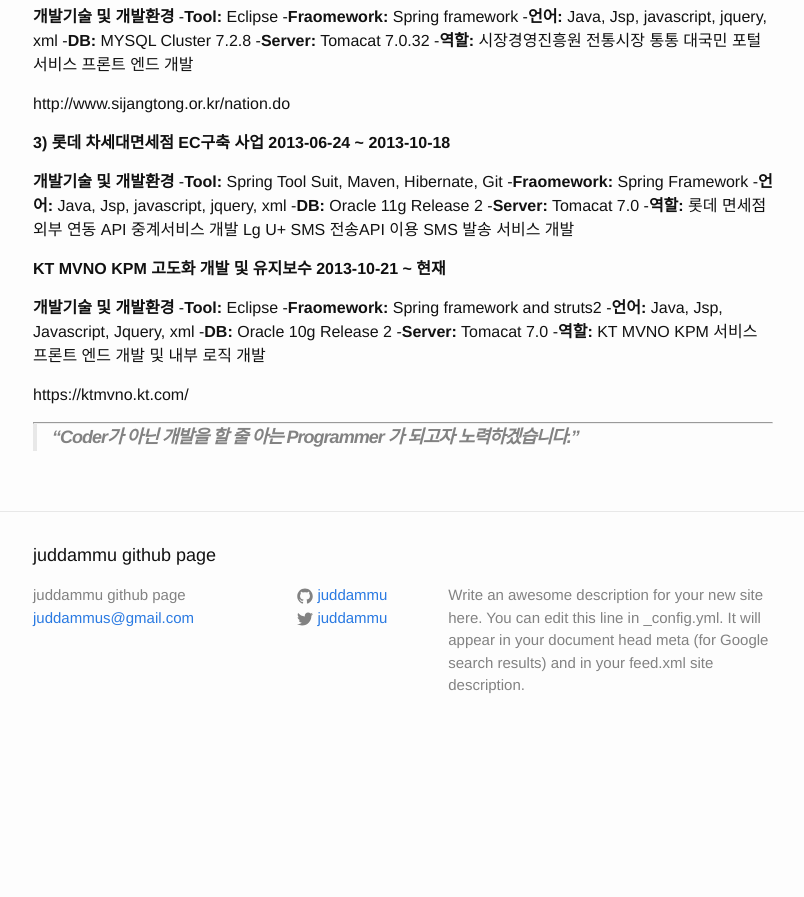
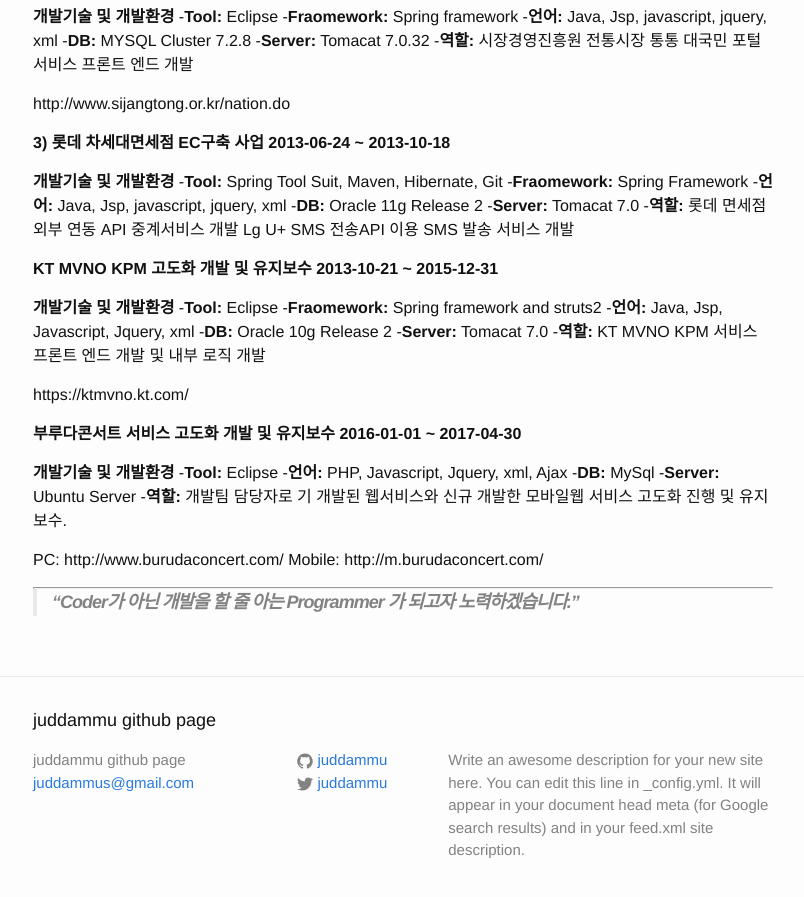
Before and after one commit to juddammu/juddammu.github.io, a Jekyll site: the page built from _posts/2017-05-16-resume.markdown, in a window 1280 px wide and 900 px high, scrolled down 696 px. Shown: the top 897 px of the window, without its empty margins (237-1041 px from the left). Built offline with Jekyll 4.4.1, drawn with Linux system fonts in a browser that asks for light colours; our own code applies the rules of GitHub Pages for plain Markdown files; before the commit the page ends 1453 px from its top, so only the background shows below that.

Commit message:
Update 2017-05-16-resume.markdown

```diff
--- a/_posts/2017-05-16-resume.markdown
+++ b/_posts/2017-05-16-resume.markdown
@@ -1,4 +1,4 @@
-##**차준영 Portfolio**
+##**차준영 Portfolio**##
 
 ###**<i class="icon-file"></i> 기본 정보**###
 -------------
@@ -57,7 +57,7 @@
 Lg U+ SMS 전송API 이용 SMS 발송 서비스 개발
 
  **KT MVNO KPM 고도화 개발 및 유지보수**
-**2013-10-21 ~ 현재**
+**2013-10-21 ~ 2015-12-31**
 
 **<i class="icon-hdd"></i>개발기술 및 개발환경**
 -**Tool:** Eclipse
@@ -70,6 +70,21 @@
 
 https://ktmvno.kt.com/
 
+
+**부루다콘서트 서비스 고도화 개발 및 유지보수**
+**2016-01-01 ~ 2017-04-30**
+
+**<i class="icon-hdd"></i>개발기술 및 개발환경**
+-**Tool:** Eclipse
+-**언어:** PHP, Javascript, Jquery, xml, Ajax
+-**DB:** MySql
+-**Server:** Ubuntu Server
+-**역할:**
+개발팀 담당자로 기 개발된 웹서비스와 신규 개발한 모바일웹 서비스 고도화 진행 및 유지보수.
+
+PC: 		http://www.burudaconcert.com/
+Mobile: http://m.burudaconcert.com/
+
 ---
 
 >
```
